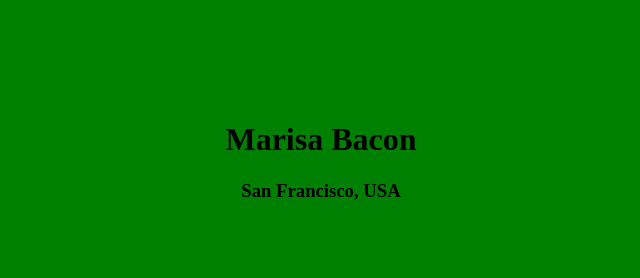
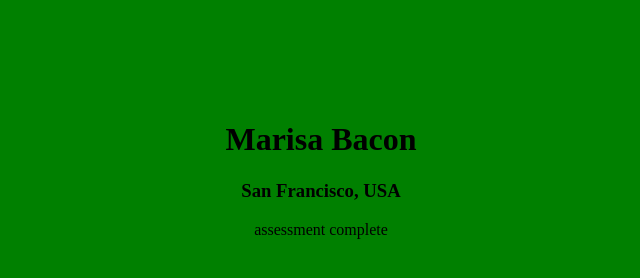
Before and after one commit to marisabacon/Bloc, a plain HTML site: page Prework/index.html in a window 1280 px wide. Shown: the whole page, without its empty margins (319-959 px from the left). Drawn offline with Linux system fonts and the light colour scheme.

Commit message:
Update index.html

```diff
--- a/Prework/index.html
+++ b/Prework/index.html
@@ -7,8 +7,9 @@
   <body>
     <h1>Marisa Bacon</h1>
     <h3>San Francisco, USA</h3>
-    <script type="text/javascript">
-    console.log("assessment complete")
+    <p id="text"></p>
+    <script>
+        document.getElementById("text").innerHTML = "assessment complete";
     </script>
     </body>
 </html>
```
